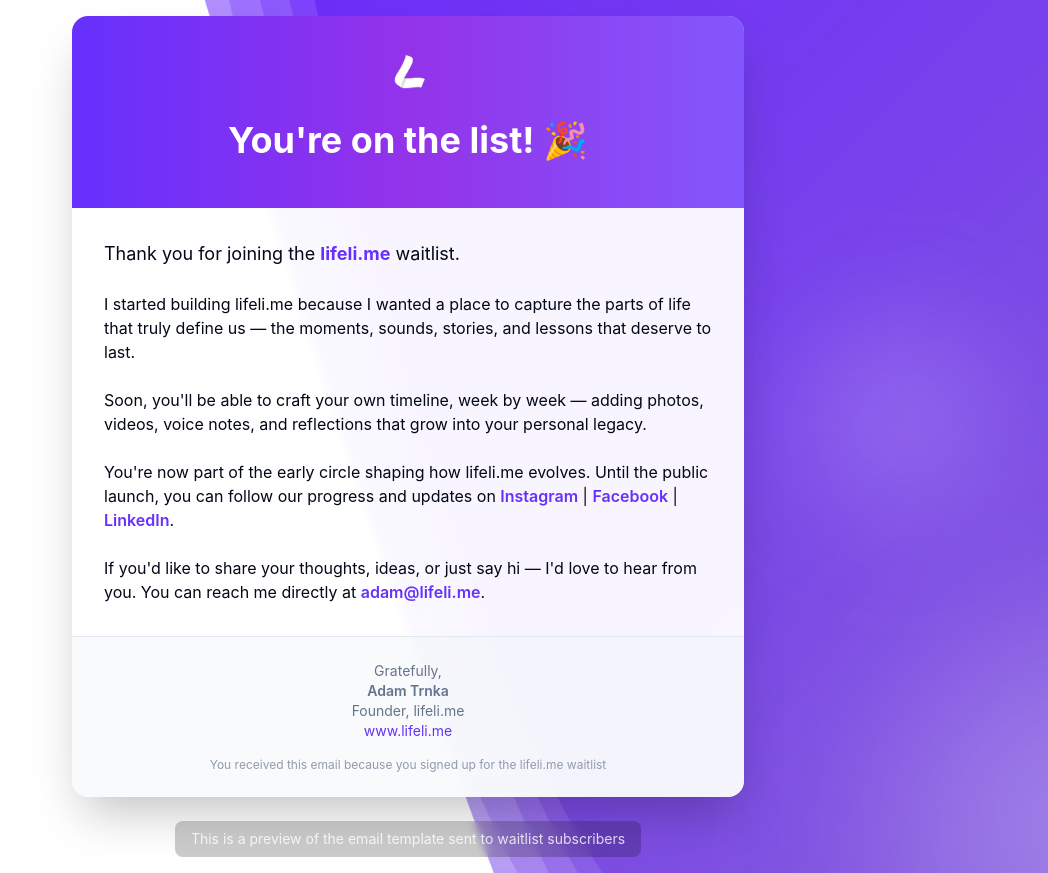
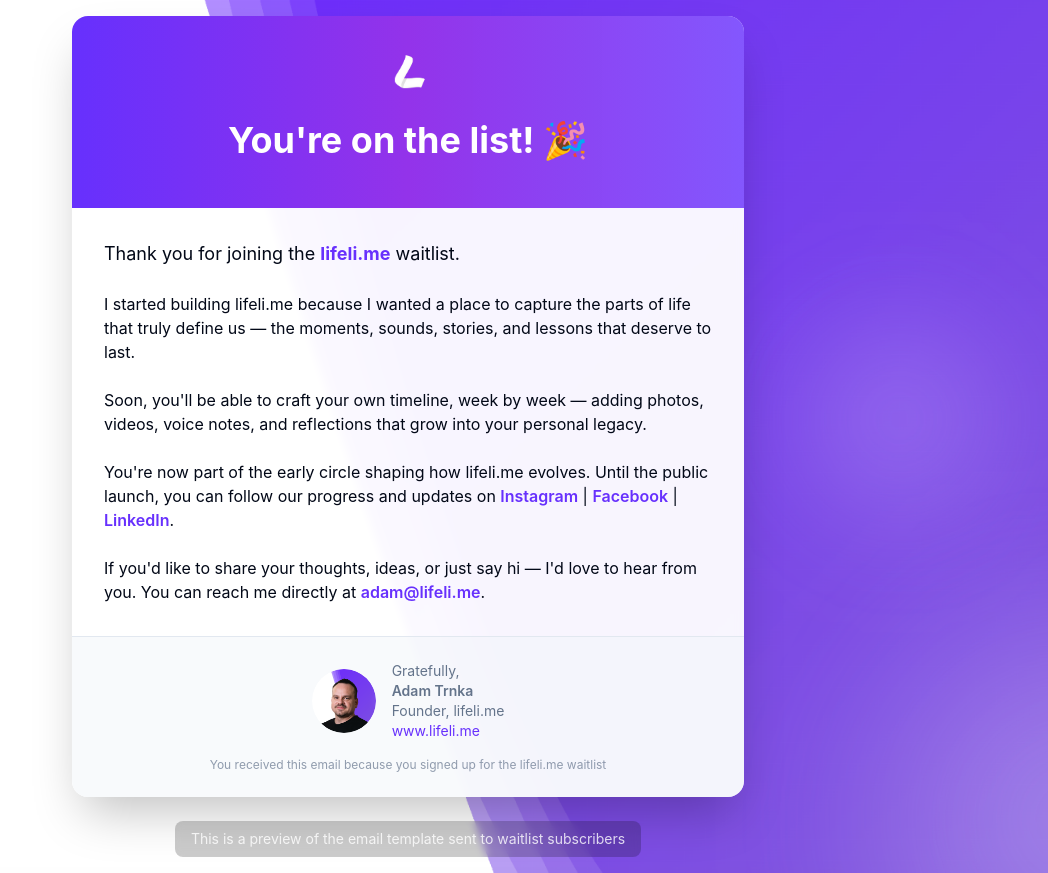
Before and after one commit to adam-trnka-one/lifelime-landing-page, a React (Vite) app: page /email in a window 1280 px wide. Shown: the whole page, without its empty margins (232-1280 px from the left). Built offline with nearby package versions, Linux system fonts and the light colour scheme.

Commit message:
Add Adam's photo to email

```diff
--- a/src/pages/EmailPreview.tsx
+++ b/src/pages/EmailPreview.tsx
@@ -1,5 +1,6 @@
 import emailBackground from "@/assets/bg_lifelime.png";
 import logoLifelime from "@/assets/logo_lifelime_l_white.svg";
+import adamPhoto from "@/assets/adam_lifelime.png";
 
 const EmailPreview = () => {
   return (
@@ -54,14 +55,21 @@ const EmailPreview = () => {
           </div>
 
           {/* Footer */}
-          <div className="bg-muted/50 p-6 text-center border-t">
-            <p className="text-sm text-muted-foreground mb-2">
-              Gratefully,<br />
-              <span className="font-semibold">Adam Trnka</span><br />
-              Founder, lifeli.me<br />
-              <a href="https://www.lifeli.me" className="text-primary hover:underline">www.lifeli.me</a>
-            </p>
-            <p className="text-xs text-muted-foreground/70 mt-4">
+          <div className="bg-muted/50 p-6 border-t">
+            <div className="flex items-center justify-center gap-4 mb-2">
+              <img
+                src={adamPhoto}
+                alt="Adam Trnka"
+                className="w-16 h-16 rounded-full object-cover"
+              />
+              <p className="text-sm text-muted-foreground text-left">
+                Gratefully,<br />
+                <span className="font-semibold">Adam Trnka</span><br />
+                Founder, lifeli.me<br />
+                <a href="https://www.lifeli.me" className="text-primary hover:underline">www.lifeli.me</a>
+              </p>
+            </div>
+            <p className="text-xs text-muted-foreground/70 mt-4 text-center">
               You received this email because you signed up for the lifeli.me waitlist
             </p>
           </div>
```
Also changed, not shown: src/assets/adam_lifelime.png (added), 1 other file (tests, documents, lock files or other folders).
